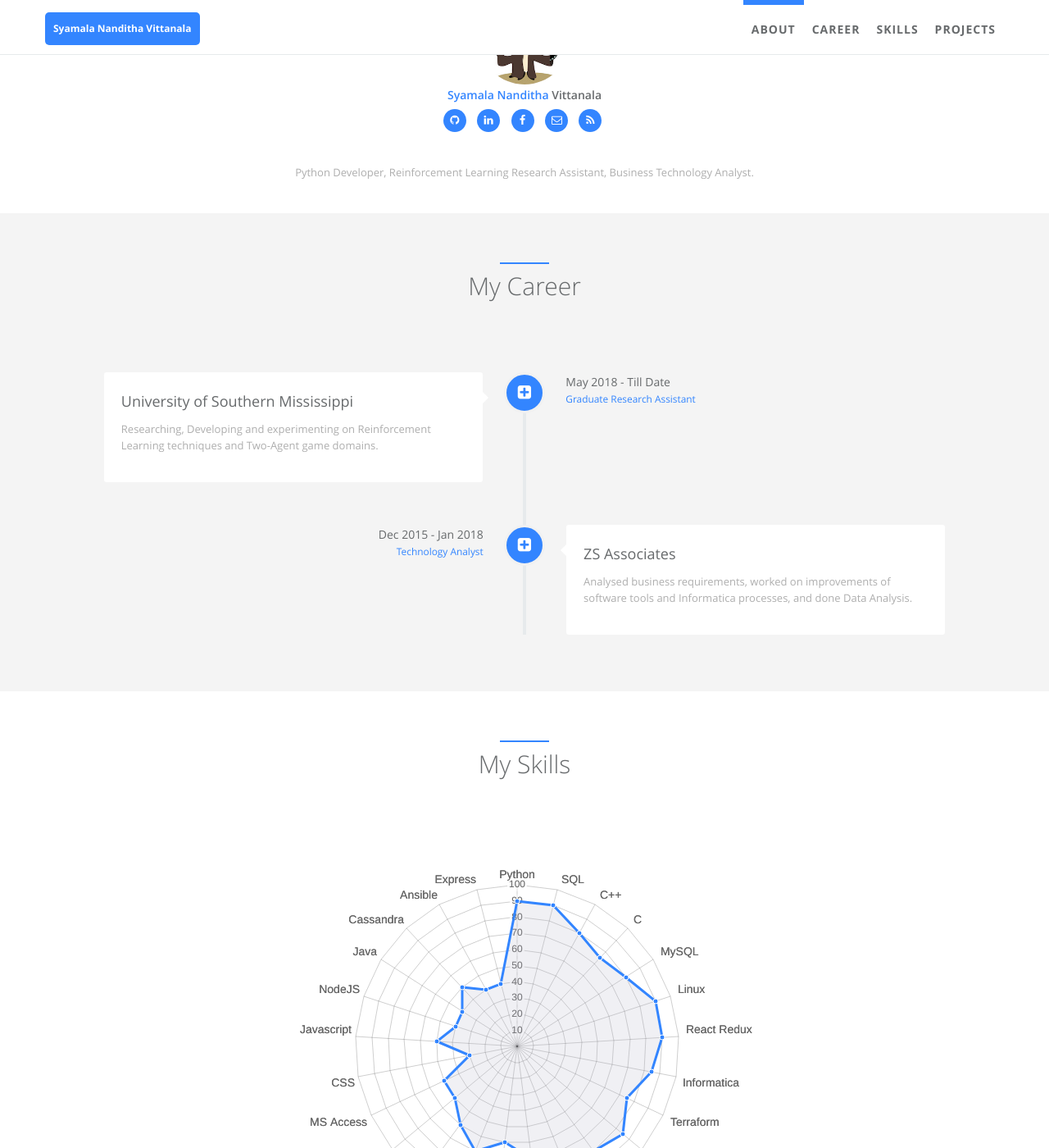
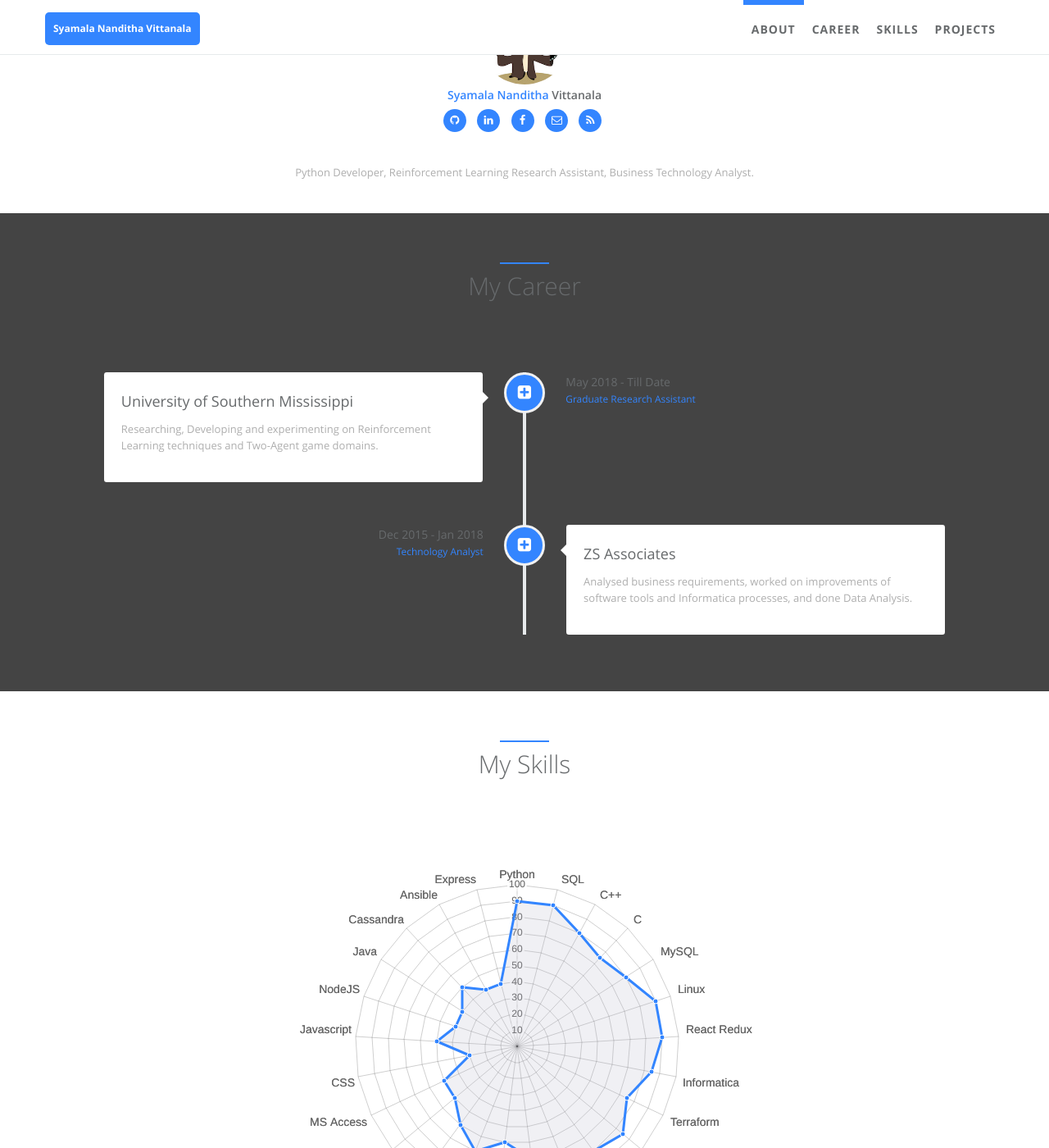
Before and after one commit to VSNanditha/SyamalaNanditha.github.io, a Jekyll site: the page built from index.html, in a window 1280 px wide and 1400 px high, scrolled down 622 px. Shown: the whole window at 82% size. Built offline with Jekyll 4.4.1, drawn with Linux system fonts in a browser that asks for light colours.

Commit message:
CSS Changes

```diff
--- a/_sass/_style.scss
+++ b/_sass/_style.scss
@@ -2618,7 +2618,7 @@
     padding: 20px 0;
   }
   .gray-section {
-    background: #f4f4f4;
+    background: #444444;
     margin-top: 60px;
   }
   .team-member {
```
